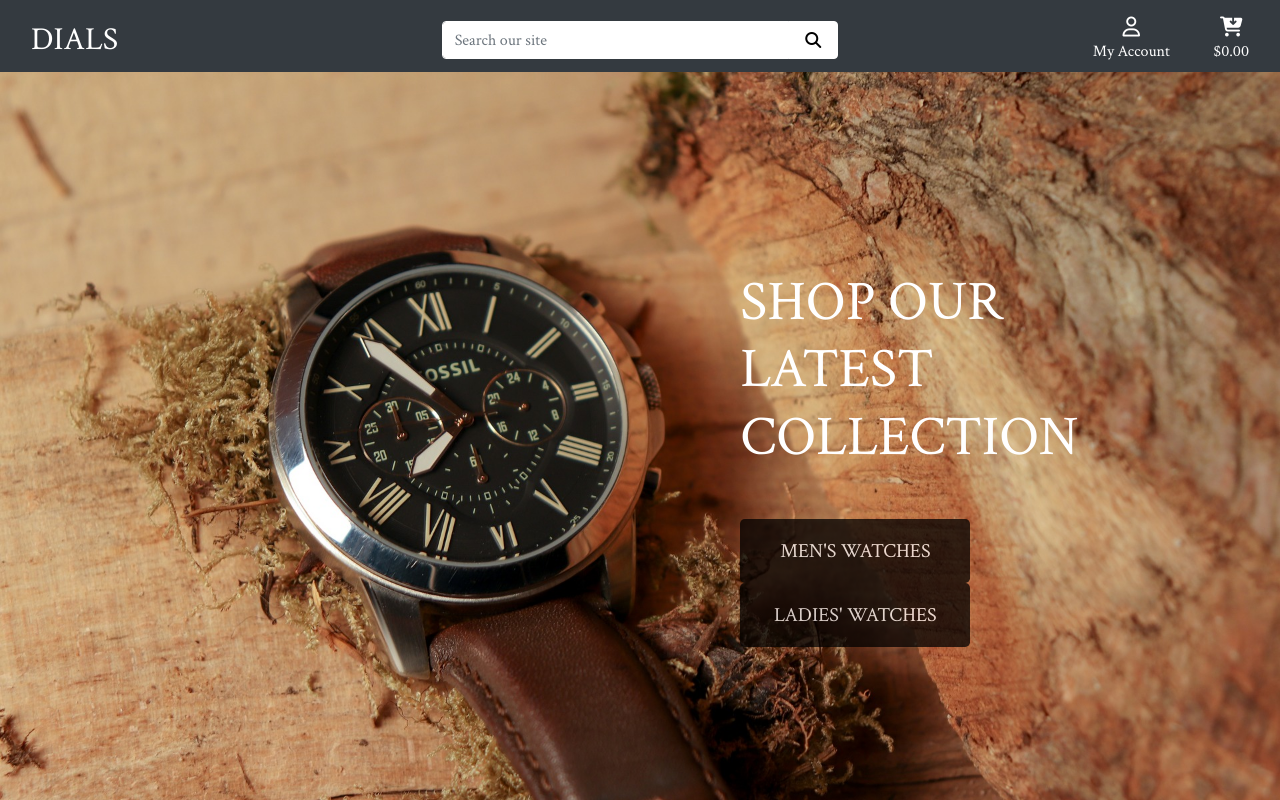
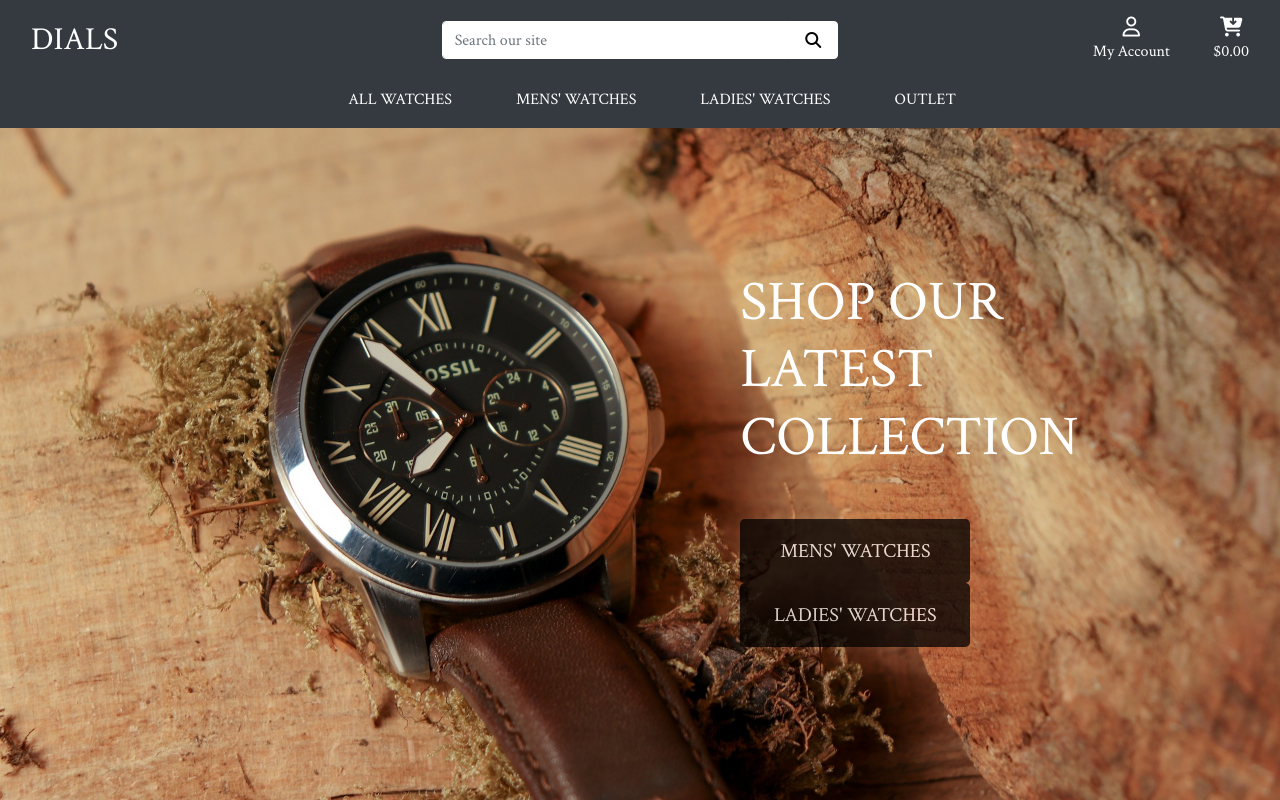
Before and after one commit to gjularic/Dials, a Django app: page / in a window 1280 px wide. Run offline with Django 3.2, Linux system fonts and the light colour scheme; the visitor is signed in with stand-in values (Sample User, id 1); some libraries are stand-ins or nearby versions.

Commit message:
Added navigation for the site, desktop and mobile version templates for it

```diff
--- a/home/templates/home/index.html
+++ b/home/templates/home/index.html
@@ -18,7 +18,7 @@
                 </h1>
                 <div class="my-5">
                     <h4>
-                        <a href="" class="shop-now-button btn btn-lg rounded-2 text-white text-uppercase py-3">Men's Watches</a>
+                        <a href="" class="shop-now-button btn btn-lg rounded-2 text-white text-uppercase py-3">Mens' Watches</a>
                         <a href="" class="shop-now-button btn btn-lg rounded-2 text-white text-uppercase py-3">Ladies' Watches</a>
                     </h4>
                 </div>
--- a/static/css/base.css
+++ b/static/css/base.css
@@ -57,10 +57,6 @@
     border: 1px solid white !important;
 }
 
-.bg-black {
-    background: #000 !important;
-}
-
 .overlay {
 	height: 100%;
 	width: 100%;
--- a/templates/base.html
+++ b/templates/base.html
@@ -108,6 +108,16 @@
         </ul>
       </div>
     </div>
+    <div class="row bg-dark">
+      <nav class="navbar navbar-expand-lg navbar-dark w-100">
+        <button class="navbar-toggler" type="button" data-toggle="collapse" data-target="#main-nav"
+          aria-controls="main-nav" aria-expanded="false" aria-label="Toggle navigation">
+          <span class="navbar-toggler-icon"></span>
+        </button>
+        {% include 'includes/mobile-top-header.html' %}
+        {% include 'includes/main-nav.html' %}
+      </nav>
+    </div>
   </header>
 
   {% if messages %}
--- /dev/null
+++ b/templates/includes/main-nav.html
@@ -0,0 +1,44 @@
+<div class="collapse navbar-collapse" id="main-nav">
+    <ul class="navbar-nav w-auto mx-auto">
+        <li class="nav-item dropdown">
+            <a class="logo-font nav-link text-white mr-5" href="#" id="all-products-link" data-toggle="dropdown" aria-haspopup="true" aria-expanded="false">
+                All Watches
+            </a>
+            <div class="dropdown-menu border-0" aria-labelledby="all-products-link">
+                <a href="" class="dropdown-item">All Watches</a>
+                <a href="" class="dropdown-item">By Price</a>
+                <a href="" class="dropdown-item ">By Rating</a>
+                <a href="" class="dropdown-item ">By Category</a>
+            </div>
+        </li>
+
+        <li class="nav-item dropdown">
+            <a class="logo-font nav-link text-white mr-5" href="#" id="mens-link" data-toggle="dropdown" aria-haspopup="true" aria-expanded="false">
+                Mens' Watches
+            </a>
+            <div class="dropdown-menu border-0" aria-labelledby="mens-link">
+                <a href="" class="dropdown-item"></a>
+                <a href="" class="dropdown-item"></a>
+                <a href="" class="dropdown-item"></a>
+                <a href="" class="dropdown-item"></a>
+            </div>
+        </li>
+
+        <li class="nav-item dropdown">
+            <a class="logo-font nav-link text-white mr-5" href="#" id="ladies-link" data-toggle="dropdown" aria-haspopup="true" aria-expanded="false">
+                Ladies' Watches
+            </a>
+            <div class="dropdown-menu border-0" aria-labelledby="ladies-link">
+                <a href="" class="dropdown-item"></a>
+                <a href="" class="dropdown-item"></a>
+                <a href="" class="dropdown-item"></a>
+            </div>
+        </li>
+
+        <li class="nav-item dropdown">
+            <a class="logo-font nav-link text-white" href="#" id="outlet-link" data-toggle="dropdown" aria-haspopup="true" aria-expanded="false">
+                Outlet
+            </a>
+        </li>
+    </ul>
+</div>
--- /dev/null
+++ b/templates/includes/mobile-top-header.html
@@ -0,0 +1,56 @@
+<li class="list-inline-item">
+    <a class="text-white nav-link d-block d-lg-none" href="#" id="mobile-search" data-toggle="dropdown" aria-haspopup="true" aria-expanded="false">
+        <div class="text-center">
+            <div><i class="fas fa-search fa-lg"></i></div>
+            <p class="my-0">Search</p>
+        </div>
+    </a>
+    <div class="dropdown-menu border-0 w-100 p-3 rounded-0 my-0" aria-labelledby="mobile-search">
+        <form class="form" method="GET" action="">
+            <div class="input-group w-100">
+                <input class="form-control border border-white rounded-3" type="text" name="q" placeholder="Search our site">
+                <div class="input-group-append">
+                    <button class="form-control form-control btn btn-black border border-white rounded-3" type="submit">
+                        <span class="icon">
+                            <i class="fas fa-search"></i>
+                        </span>
+                    </button>
+                </div>
+            </div>
+        </form>
+    </div>
+</li>
+<li class="list-inline-item dropdown">
+    <a class="text-white nav-link d-block d-lg-none" href="#" id="user-options" data-toggle="dropdown" aria-haspopup="true" aria-expanded="false">
+        <div class="text-center">
+            <div><i class="fas fa-user fa-lg"></i></div>
+            <p class="my-0">My Account</p>
+        </div>
+    </a>
+    <div class="dropdown-menu border-0" aria-labelledby="user-options">
+        {% if request.user.is_authenticated %}
+            {% if request.user.is_superuser %}
+                <a href="{% url 'account_logout' %}" class="dropdown-item">Product Management</a>
+            {% endif %}
+            <a href="" class="dropdown-item">My Profile</a>
+            <a href="{% url 'account_logout' %}" class="dropdown-item">Logout</a>
+        {% else %}
+            <a href="{% url 'account_signup' %}" class="dropdown-item">Register</a>
+            <a href="{% url 'account_login' %}" class="dropdown-item">Login</a>
+        {% endif %}
+    </div>
+</li>
+<li class="list-inline-item">
+    <a class="{% if grand_total %}text-primary font-weight-bold{% else %}text-white{% endif %} nav-link d-block d-lg-none" href="">
+        <div class="text-center">
+            <div><i class="fas fa-shopping-bag fa-lg"></i></div>
+            <p class="my-0">
+                {% if grand_total %}
+                    ${{ grand_total|floatformat:2 }}
+                {% else %}
+                    $0.00
+                {% endif %}
+            </p>
+        </div>
+    </a>
+</li>
```
